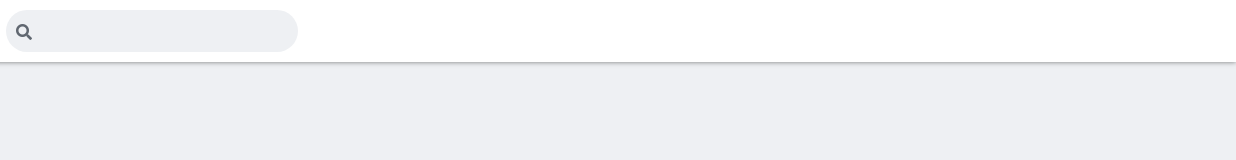
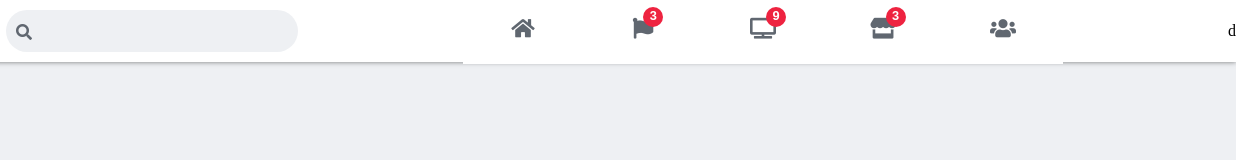
Before and after one commit to Rallanvila/facebook-clone, a plain HTML site: page index.html in a window 1280 px wide. Shown: the full height of the page, 44-1280 px from the left. Drawn offline with Linux system fonts and the light colour scheme.

Commit message:
finished header menu tabs

```diff
--- a/css/style.css
+++ b/css/style.css
@@ -61,3 +61,48 @@ header {
     font-weight: 300;
     border: none;
 }
+.header__menu-tabs {
+    display: flex;
+    max-width: 600px;
+    width: 100%;
+    flex: none;
+}
+.header__menu-tab{
+    display: flex;
+    justify-content: center;
+    align-items: center;
+    width: 600px;
+    height: 62px;
+    border-bottom: 4px solid var(--fb-whitebg);
+    color: var(--light-color-text);
+    cursor: pointer;
+    font-size: 1.3rem;
+}
+.header__menu-tab--active, .header__menu-tab:hover{
+    border-bottom: 4px solid var(--fb-blue);
+}
+.header__menu-tab:hover .fas, .header__menu-tab:hover .fab{
+    color: var(--fb-blue);
+}
+.header__menu-tab--active .fas, .header__menu-tab--active .fab{
+    color: var(--fb-blue);
+}
+.header__menu-tab .fas, .header__menu-tab .fab{
+    position: relative;
+}
+.header__notification-bubble{
+    font-family: Arial, Helvetica, sans-serif;
+    background: var(--fb-red);
+    color: white;
+    width: 20px;
+    height: 20px;
+    font-size: .8rem;
+    display: flex;
+    justify-content: center;
+    align-items: center;
+    border-radius: 50%;
+    position: absolute;
+    top: -12px;
+    right: -10px;
+    font-weight: 700;
+}
--- a/index.html
+++ b/index.html
@@ -23,6 +23,30 @@
 					<input type="text" />
 				</div>
 			</div>
+			<div class="header__menu-tabs">
+				<div class="header__menu-tab header__menu-tab-active">
+					<i class="fas fa-home"></i>
+				</div>
+				<div class="header__menu-tab">
+					<i class="fas fa-flag">
+						<div class="header__notification-bubble">3</div>
+					</i>
+				</div>
+				<div class="header__menu-tab">
+					<i class="fas fa-tv">
+						<div class="header__notification-bubble">9</div>
+					</i>
+				</div>
+				<div class="header__menu-tab">
+					<i class="fas fa-store">
+						<div class="header__notification-bubble">3</div>
+					</i>
+				</div>
+				<div class="header__menu-tab">
+					<i class="fas fa-users"></i>
+				</div>
+			</div>
+			<div class="header__account">d</div>
 		</header>
 	</body>
 </html>
```
